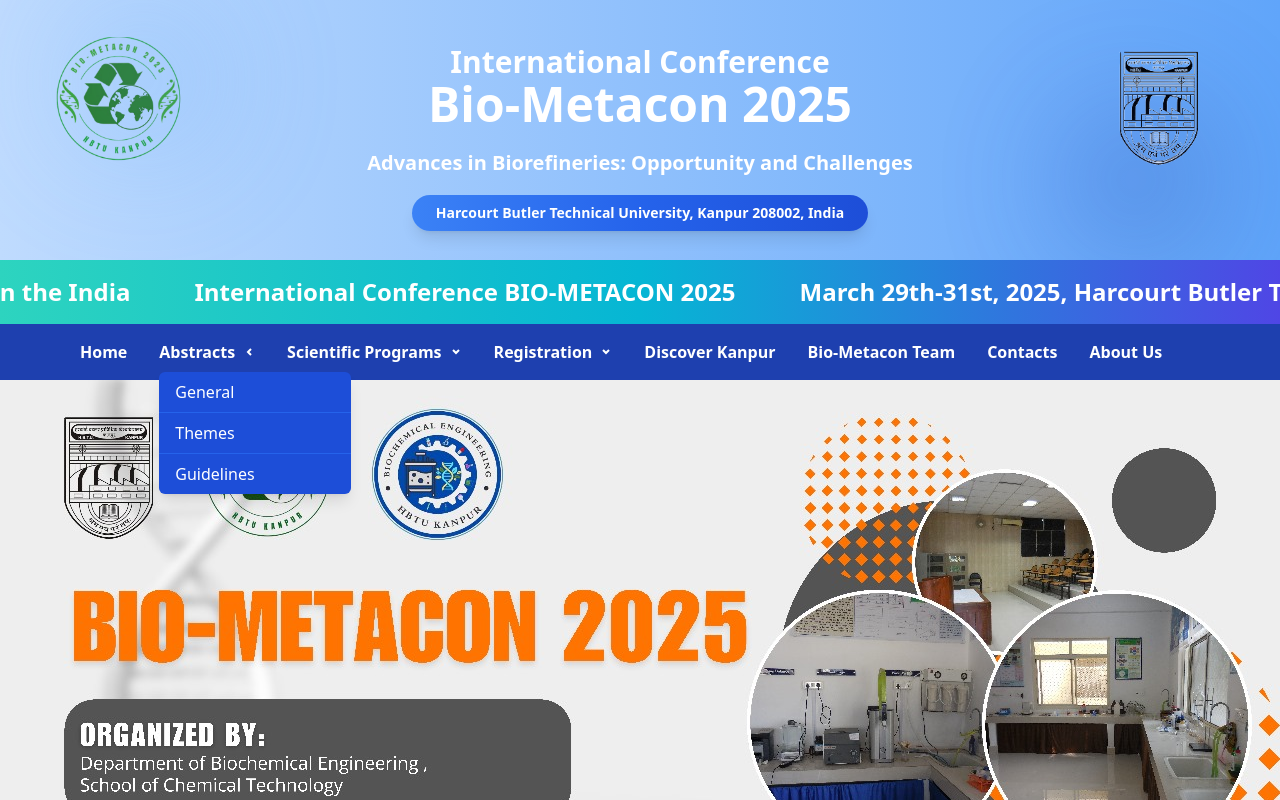
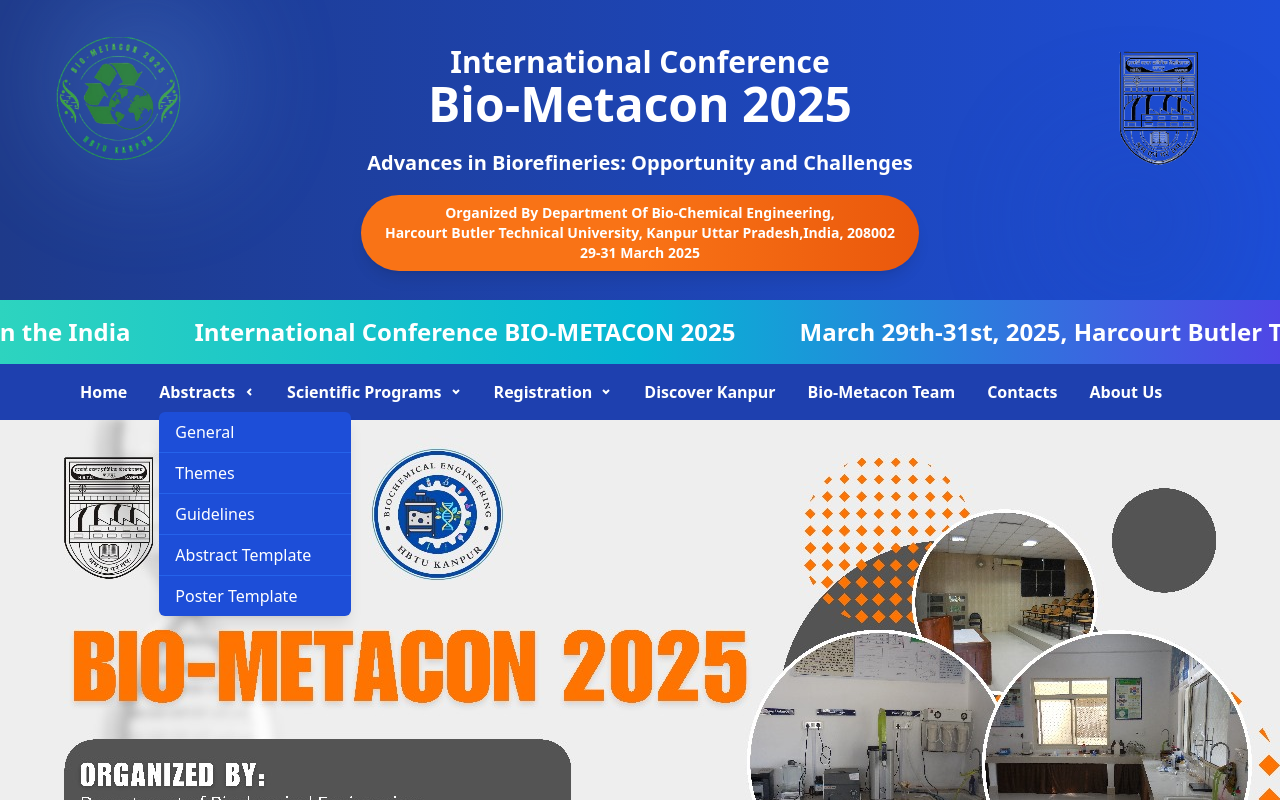
Before and after one commit to iamanimeshshukl/biochem, a React (Vite) app: page / in a window 1280 px wide. Both pictures are taken after a click on the button "Abstracts". Shown: the top 800 px of the page. Built offline with nearby package versions, Linux system fonts and the light colour scheme.

Commit message:
added poster template

```diff
--- a/src/Components/Biometacon.jsx
+++ b/src/Components/Biometacon.jsx
@@ -52,14 +52,14 @@
         transition={{ duration: 0.5 }}
       >
         <h1 className="text-3xl md:text-4xl font-extrabold leading-tight">
-          Welcome to <span className="text-indigo-600">BIO-METACON 2025</span>
+          Welcome to <span className="text-orange-600">BIO-METACON 2025</span>
         </h1>
         <p className="mt-6 text-base md:text-lg leading-relaxed text-justify">
           The Department of Biochemical Engineering, HBTU Kanpur, proudly presents <span className="font-bold">BIO-METACON 2025</span>,
-          a premier international conference centered around the theme <span className="text-indigo-500">"Advances in Biorefineries: Opportunity and Challenges"</span>
+          a premier international conference centered around the theme <span className="text-orange-500">"Advances in Biorefineries: Opportunity and Challenges"</span>
         </p>
         <p className="mt-4 text-sm md:text-base text-gray-600 text-justify">
-          Scheduled for <span className="font-semibold text-indigo-500">29th-31st March 2025</span>, this event will bring together industry leaders and academic pioneers to address pressing global challenges.
+          Scheduled for <span className="font-semibold text-orange-500">29th-31st March 2025</span>, this event will bring together industry leaders and academic pioneers to address pressing global challenges.
         </p>
         <p className="mt-4 text-sm md:text-base text-gray-600 text-justify">
           Join us at <span className="font-semibold">HBTU Kanpur</span> to engage with thought leaders, share groundbreaking research, and contribute to shaping the future of bioengineering.
--- a/src/Components/Header.jsx
+++ b/src/Components/Header.jsx
@@ -5,7 +5,7 @@
 
 const Header = () => {
   return (
-    <header className="w-full bg-gradient-to-r from-blue-200 to-blue-400 py-6 relative overflow-hidden">
+    <header className="w-full bg-gradient-to-r from-blue-900 to-blue-700 py-6 relative overflow-hidden">
       <div className="container mx-auto flex flex-col md:flex-row justify-between items-center px-6 md:px-10">
 
         {/* Left logo with subtle scaling and glow effect */}
@@ -53,8 +53,12 @@
         animate={{ opacity: 1, y: -5 }}
         transition={{ duration: 0.7, delay: 0.5 }}
       >
-        <p className="bg-gradient-to-r from-blue-500 via-blue-600 to-blue-700 bg-opacity-90 py-2 px-4 md:px-6 rounded-full shadow-lg inline-block text-white text-xs md:text-sm font-bold">
-          Harcourt Butler Technical University, Kanpur 208002, India
+        <p className="bg-gradient-to-r from-orange-500 via-orange-500 to-orange-600 bg-opacity-90 py-2 px-4 md:px-6 rounded-full shadow-lg inline-block text-white text-xs md:text-sm font-bold">
+          <span>Organized By Department Of Bio-Chemical Engineering,</span>
+          <br></br>
+          Harcourt Butler Technical University, Kanpur Uttar Pradesh,India, 208002
+          <br></br>
+          <span>29-31 March 2025</span>
         </p>
       </motion.div>
 
--- a/src/Components/Navbar.jsx
+++ b/src/Components/Navbar.jsx
@@ -59,6 +59,19 @@
                       target: '_blank',
                       rel: 'noopener noreferrer',
                     },
+                    {
+                      label: 'Abstract Template',
+                      href: 'https://drive.google.com/file/d/1yoOSgmE6C8BbMTugDZOGd0yp9KxCOgHD/preview',
+                      target: '_blank',
+                      rel: 'noopener noreferrer',
+                    },
+                    {
+                      label: 'Poster Template',
+                      href: 'https://drive.google.com/file/d/1QKDXXnD7naDVoSl9pRBdwDu98TZE6Und/preview',
+                      target: '_blank',
+                      rel: 'noopener noreferrer',
+                    },
+
                   ].map((item, idx) => (
                     <li
                       key={idx}
```
